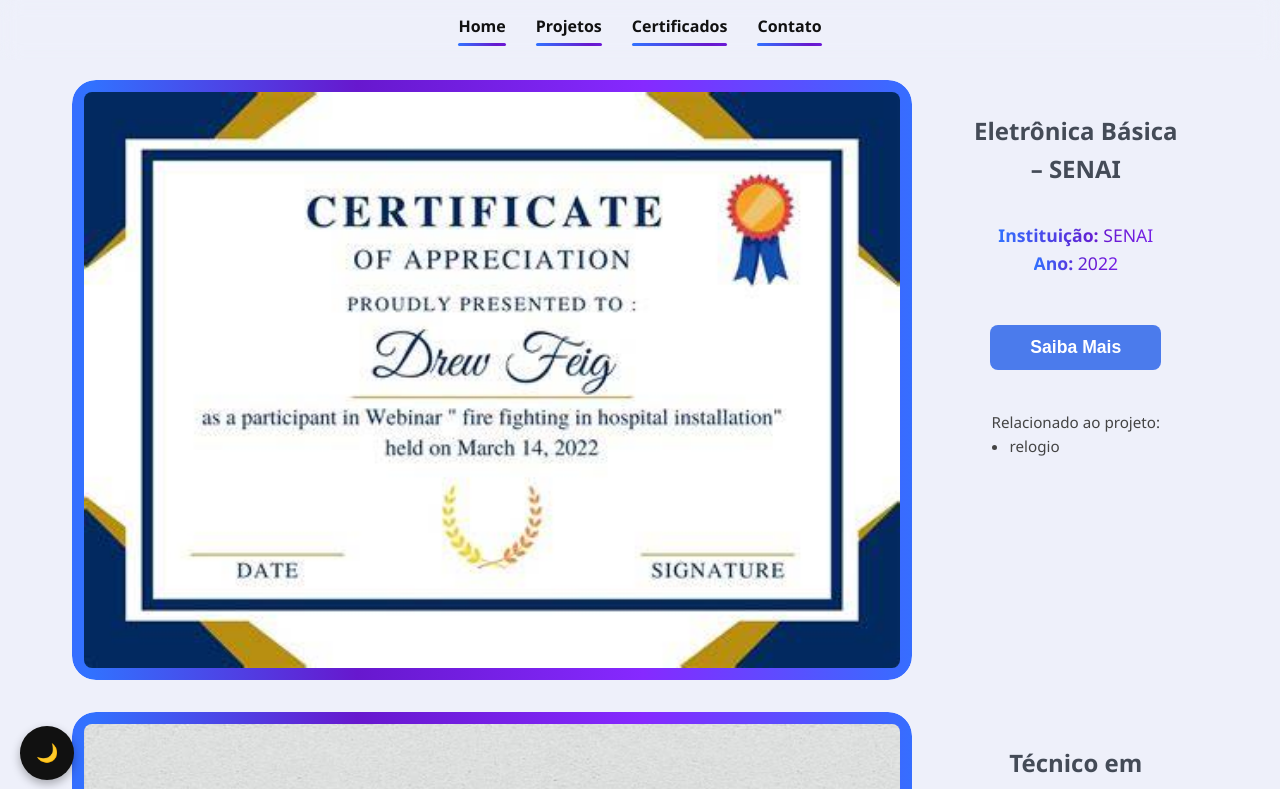
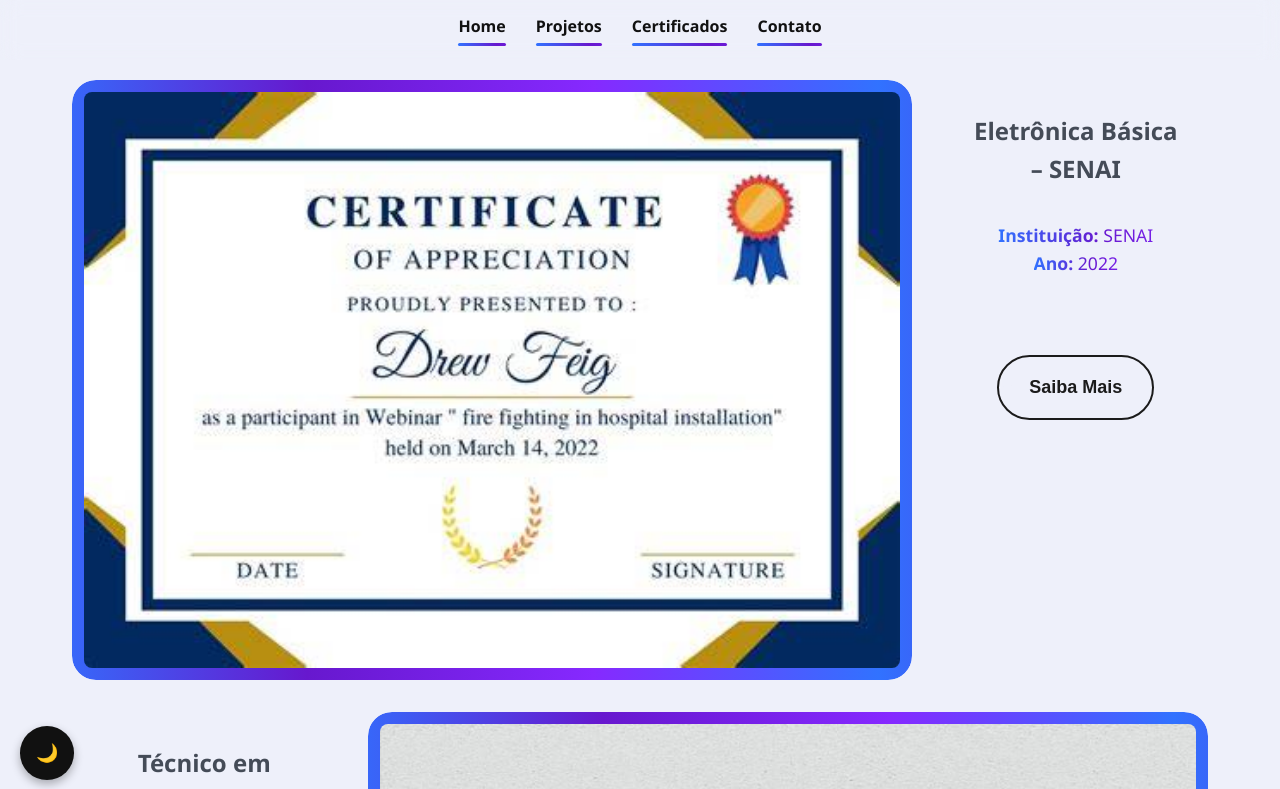
Before and after one commit to nathalyevitoria/Portifolio-Nathalye-Vitoria, a React (Vite) app: page /certifications in a window 1280 px wide. Shown: the top 789 px of the page. Built offline with nearby package versions, Linux system fonts and the light colour scheme.

Commit message:
feat: polishing css

```diff
--- a/src/data/CertificationsData.js
+++ b/src/data/CertificationsData.js
@@ -42,6 +42,21 @@ export const certifications = [
     institution: "Lucas Leria Intitucion",
     year: 2025,
     linkedProjects: ["fonte", "batman"]
+  },
+
+  {
+    id: "eletronica_basica",
+    name: "Eletrônica Básica – SENAI",
+    description:
+      `Certificação obtida após conclusão do curso de Eletrônica Básica no SENAI, abordando fundamentos de circuitos, componentes e montagem prática.`,
+    image: "/certifications/post1/certificate-sample.jpg",
+    media: [
+      { type: "image", src: "/certifications/post1/certificate-sample.jpg" },
+      { type: "image", src: "/certifications/post1/certificate-sample.jpg" }
+    ],
+    institution: "SENAI",
+    year: 2022,
+    linkedProjects: ["relogio"]
   }
 
   // ADICIONE ACIMA DESSE ULTIMO BRACKET, NÃO INSIRA NADA ABAIXO DESSE COMENTÁRIO AQUI!!!!
--- a/src/pages/CertificationProjects.jsx
+++ b/src/pages/CertificationProjects.jsx
@@ -19,16 +19,16 @@ function CertificationProjects() {
         <h2 className="certification-title-modal">{cert.name}</h2>
         <p className="certification-description-modal">{cert.description}</p>
         {relatedProjects.length === 0 ? (
-          <p style={{textAlign: 'center', color: '#888'}}>Nenhum projeto vinculado a este certificado.</p>
+          <p className="certification-no-projects">Nenhum projeto vinculado a este certificado.</p>
         ) : (
-          <div style={{width: '100%', display: 'flex', flexDirection: 'column', gap: '2rem', alignItems: 'center'}}>
-            <h3 style={{marginBottom: '1rem'}}>Projetos Relacionados:</h3>
+          <div className="certification-projects-list">
+            <h3 className="certification-projects-title">Projetos Relacionados:</h3>
             {relatedProjects.map(proj => (
               <div key={proj.id} className="certification-project-card">
                 <img src={proj.image} alt={proj.name} />
                 <div className="project-info">
-                  <h4 style={{margin: 0, fontSize: '1.2rem'}}>{proj.name}</h4>
-                  <p style={{margin: '0.5rem 0 1rem 0', fontSize: '0.98em', color: '#444'}}>{proj.description.slice(0, 120)}...</p>
+                  <h4 className="certification-project-name">{proj.name}</h4>
+                  <p className="certification-project-desc">{proj.description.slice(0, 120)}...</p>
                   <button className="certification-button" onClick={() => {
                     sessionStorage.setItem('projectOrigin', 'certifications');
                     navigate(`/projects/${proj.id}`);
@@ -40,7 +40,7 @@ function CertificationProjects() {
             ))}
           </div>
         )}
-        <button className="certification-back-button" style={{marginTop: 32}} onClick={() => navigate('/certifications')}>
+        <button className="certification-back-button" onClick={() => navigate('/certifications')}>
           Voltar
         </button>
       </div>
--- a/src/pages/Certifications.jsx
+++ b/src/pages/Certifications.jsx
@@ -7,7 +7,7 @@ function Certifications() {
   return (
     <div id="certification">
       <div className="container-certification">
-        {certifications.map((cert) => {
+        {certifications.map((cert, idx) => {
           const hasProjects = cert.linkedProjects && cert.linkedProjects.length > 0;
           const handleSaibaMais = () => {
             if (!hasProjects) {
@@ -18,8 +18,9 @@ function Certifications() {
               navigate(`/certifications/${cert.id}/projects`);
             }
           };
+          const isEven = idx % 2 === 1;
           return (
-            <div className="certification-content" key={cert.id}>
+            <div className={`certification-content${isEven ? ' reverse' : ''}`} key={cert.id}>
               <div className="certification-image-gradient">
                 <div className="certification-image-inner">
                   <img src={cert.image} alt={cert.name} />
@@ -32,21 +33,11 @@ function Certifications() {
                   <span><b>Ano:</b> {cert.year}</span>
                 </div>
                 <button
-                  className="certification-button"
+                  className="action-button"
                   onClick={handleSaibaMais}
                 >
                   Saiba Mais
                 </button>
-                {hasProjects && (
-                  <div style={{ marginTop: '1rem', fontSize: '0.95em', color: '#444' }}>
-                    Relacionado {cert.linkedProjects.length === 1 ? 'ao projeto:' : 'aos projetos:'}
-                    <ul style={{ margin: 0, paddingLeft: 18 }}>
-                      {cert.linkedProjects.map(pid => (
-                        <li key={pid}>{pid}</li>
-                      ))}
-                    </ul>
-                  </div>
-                )}
               </div>
             </div>
           );
--- a/src/styles/certifications.css
+++ b/src/styles/certifications.css
@@ -243,6 +243,12 @@
   }
 }
 
+@media (min-width: 1025px) {
+  .container-certification > .certification-content.reverse {
+    flex-direction: row-reverse !important;
+  }
+}
+
 @media (max-width: 1024px) {
   #certification {
     padding-top: 70px;
@@ -328,6 +334,15 @@
     text-align: center;
     font-size: 1.1em;
   }
+  .certification-details-modal {
+    padding-top: 70px;
+  }
+  .certification-container {
+    padding-top: 70px;
+  }
+  .certification-image-gradient {
+    margin-top: 70px;
+  }
 }
 
 @media (max-width: 1230px) and (min-width: 856px) {
@@ -341,7 +356,6 @@
 /* --- MODAL DE DETALHES DA CERTIFICACAO --- */
 .certification-details-modal {
   max-width: 100%;
-  margin: 100px 0 0 0;
   padding: 0 10rem 0 10rem;
   display: flex;
   flex-direction: column;
@@ -384,6 +398,7 @@
   transition: background 0.2s;
   margin-top: 1.5rem;
   display: block;
+  margin-bottom: 2.5rem;
 }
 .certification-back-button:hover {
   background: #3867d6;
@@ -399,6 +414,9 @@
   .certification-description-modal {
     font-size: 1em;
     max-width: 100vw;
+  }
+  .certification-details-modal {
+    padding: 60px 24px 0 24px;
   }
 }
 @keyframes fadeIn {
@@ -518,7 +536,10 @@
 }
 @media (max-width: 700px) {
   .certification-details-modal {
-    padding: 0 0.5rem;
+    padding-top: 0;
+  }
+  .certification-container {
+    padding-top: 0;
   }
   .certification-project-card {
     flex-direction: column;
@@ -541,3 +562,37 @@
     width: fit-content;
   }
 }
+
+/* Projetos relacionados - CertificationProjects.jsx */
+.certification-no-projects {
+  text-align: center;
+  color: #888;
+}
+.certification-projects-list {
+  width: 100%;
+  display: flex;
+  flex-direction: column;
+  gap: 2rem;
+  align-items: center;
+}
+.certification-projects-title {
+  margin-bottom: 1rem;
+}
+.certification-project-name {
+  margin: 0;
+  font-size: 1.2rem;
+}
+.certification-project-desc {
+  margin: 0.5rem 0 1rem 0;
+  font-size: 0.98em;
+  color: #444;
+}
+
+/* Botão relacionado a certificado - ProjectDetails.jsx */
+.related-cert-btn {
+  /* Mantém responsividade já existente, mas pode ser customizado aqui se necessário */
+}
+
+body.dark-mode .certification-title {
+  color: #fff;
+}
--- a/src/styles/global.css
+++ b/src/styles/global.css
@@ -311,6 +311,84 @@ body.dark-mode .sidebar-separator {
   }
 }
 
+@media (max-width: 700px) {
+  body {
+    padding-top: 20px !important;
+  }
+}
+
 .hidden {
   display: none !important;
 }
+
+.action-button {
+  font-size: large;
+  font-weight: bold;
+  text-decoration: none;
+  border: 2px solid #1b1b1b;
+  padding: 20px 30px;
+  border-radius: 40px;
+  margin-top: 30px;
+  display: block;
+  width: max-content;
+  position: relative;
+  overflow: hidden;
+  z-index: 1;
+  background: transparent;
+  color: #1b1b1b;
+  transition: border-color 0.2s, background 0.2s, color 0.2s;
+  cursor: pointer;
+}
+
+.action-button::after {
+  content: '';
+  position: absolute;
+  top: 0;
+  left: -60%;
+  width: 60%;
+  height: 100%;
+  background: linear-gradient(
+    120deg,
+    rgba(255,255,255,0) 0%,
+    rgba(255,255,255,0.6) 50%,
+    rgba(255,255,255,0) 100%
+  );
+  filter: blur(8px);
+  opacity: 0.7;
+  pointer-events: none;
+  transition: opacity 0.2s;
+  z-index: 2;
+}
+
+.action-button:hover::after,
+.action-button:focus::after {
+  animation: shine-move-action 0.35s linear 1;
+  opacity: 1;
+}
+
+@keyframes shine-move-action {
+  0% {
+    left: -60%;
+  }
+  100% {
+    left: 120%;
+  }
+}
+
+body.dark-mode .action-button {
+  border: 2px solid #f0f0f0;
+  background: #222;
+  color: #f0f0f0;
+}
+body.dark-mode .action-button::after {
+  background: linear-gradient(
+    120deg,
+    rgba(49, 18, 110, 0) 0%,
+    rgba(134, 41, 255, 0.45) 30%,
+    rgba(123, 23, 255, 0.45) 50%,
+    rgba(134, 41, 255, 0.45) 70%,
+    rgba(49, 18, 110, 0) 100%
+  );
+  filter: blur(12px);
+  opacity: 0.85;
+}
--- a/src/styles/home.css
+++ b/src/styles/home.css
@@ -3,7 +3,6 @@
 section {
   width: min(1300px, 100%);
   margin: auto;
-  padding: 50px;
   box-sizing: border-box;
 }
 
@@ -166,6 +165,7 @@ body.dark-mode .cv-button::after {
     gap: 30px;
     justify-content: center;
     align-items: center;
+    /* padding: 0 24px; */
   }
   .avatar {
     text-align: center;
@@ -181,6 +181,7 @@ body.dark-mode .cv-button::after {
 @media (max-width: 854px) {
   .home {
     padding: 60px 16px 0 16px;
+    /* padding: 0 24px;  */
     grid-template-columns: 1fr;
     gap: 24px;
   }
@@ -224,7 +225,8 @@ body.dark-mode .cv-button::after {
 
 @media (max-width: 480px) {
   .home {
-    padding: 40px 4px 0 4px;
+    padding: 60px 16px 0 16px;
+    /* padding: 0 24px; */
     gap: 12px;
   }
   .name {
@@ -275,6 +277,7 @@ body.dark-mode .cv-button::after {
     display: flex;
     flex-direction: column;
     align-items: center;
+    padding: 60px 16px 0 16px;
   }
   .avatar {
     order: 2;
@@ -290,6 +293,7 @@ body.dark-mode .cv-button::after {
 @media (max-width: 480px) {
   .home {
     flex-direction: column;
+     padding: 60px 16px 0 16px;
   }
   .avatar, .cv-button {
     width: 100%;
--- a/src/styles/projects.css
+++ b/src/styles/projects.css
@@ -125,6 +125,71 @@
   box-sizing: border-box;
 }
 
+.project-container .certification-back-button {
+  margin-bottom: 2.5rem;
+}
+
+/* Certificados relacionados - ProjectDetails.jsx */
+.related-certs-container {
+  margin-top: 32px;
+  width: 100%;
+  max-width: 600px;
+}
+.related-certs-title {
+  margin-bottom: 16px;
+}
+.related-certs-list {
+  display: flex;
+  flex-direction: column;
+  gap: 16px;
+}
+.related-cert-card {
+  display: flex;
+  align-items: center;
+  border-radius: 12px;
+  padding: 12px;
+  gap: 16px;
+  flex-wrap: wrap;
+}
+.related-cert-img {
+  width: 60px;
+  height: 40px;
+  object-fit: cover;
+  border-radius: 6px;
+}
+.related-cert-info {
+  flex: 1;
+  min-width: 180px;
+}
+.related-cert-name {
+  font-weight: bold;
+}
+.related-cert-meta {
+  font-size: 0.95em;
+  color: #555;
+}
+
+@media (max-width: 700px) {
+  .project-container .certification-back-button {
+    margin-bottom: 1.5rem;
+  }
+  .related-cert-btn {
+    display: block;
+    margin: 1rem auto 0 auto;
+    width: fit-content;
+  }
+  .related-cert-info {
+    display: flex;
+    flex-direction: column;
+    align-items: center;
+    text-align: center;
+    width: 100%;
+  }
+  .project-container .certification-back-button {
+    margin-bottom: 1.5rem;
+  }
+}
+
 /* Responsividade Projetos */
 @media (max-width: 1024px) {
   #project {
```
Also changed, not shown: src/pages/ProjectDetails.jsx (+12 -14 lines).
